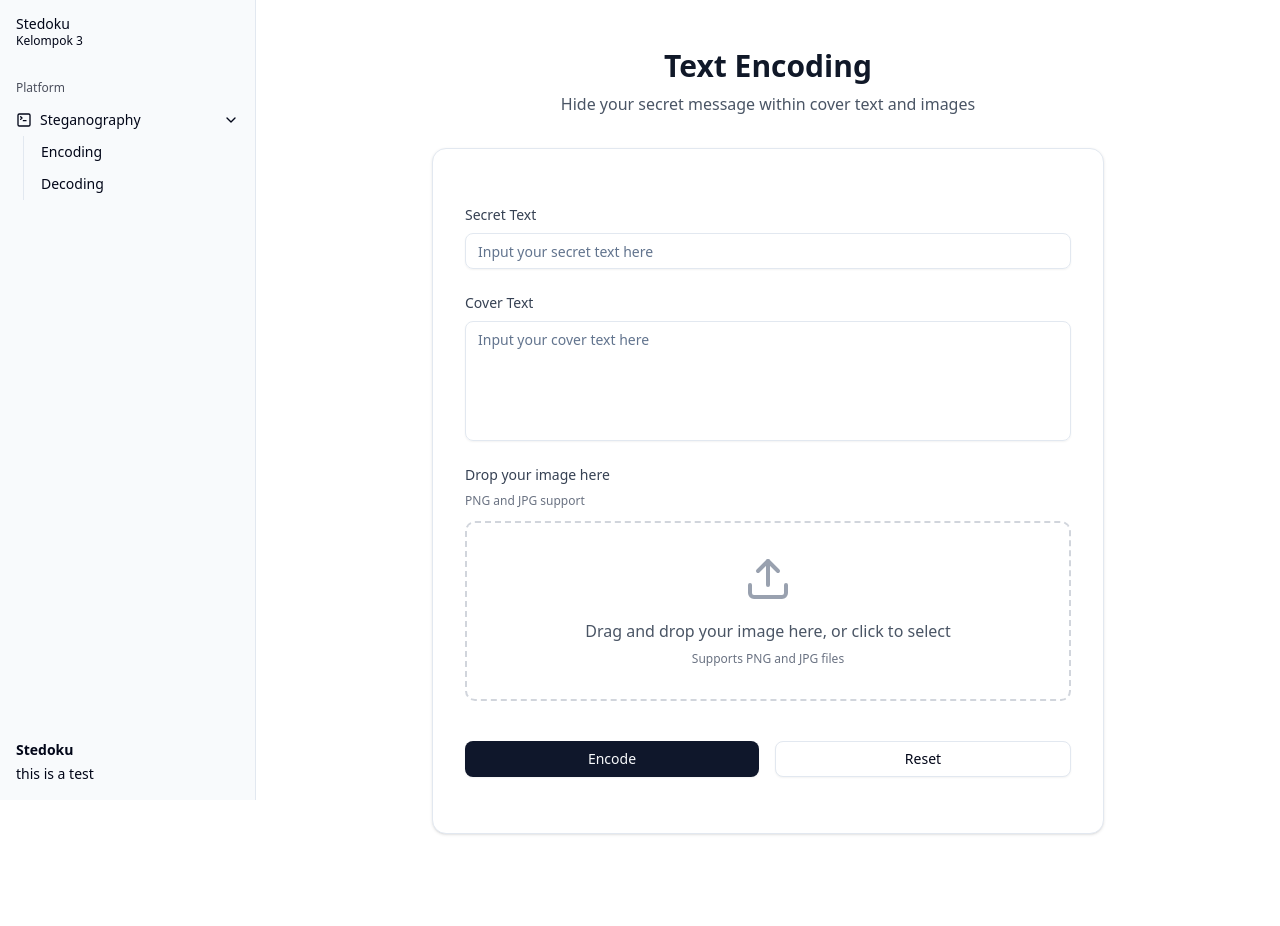
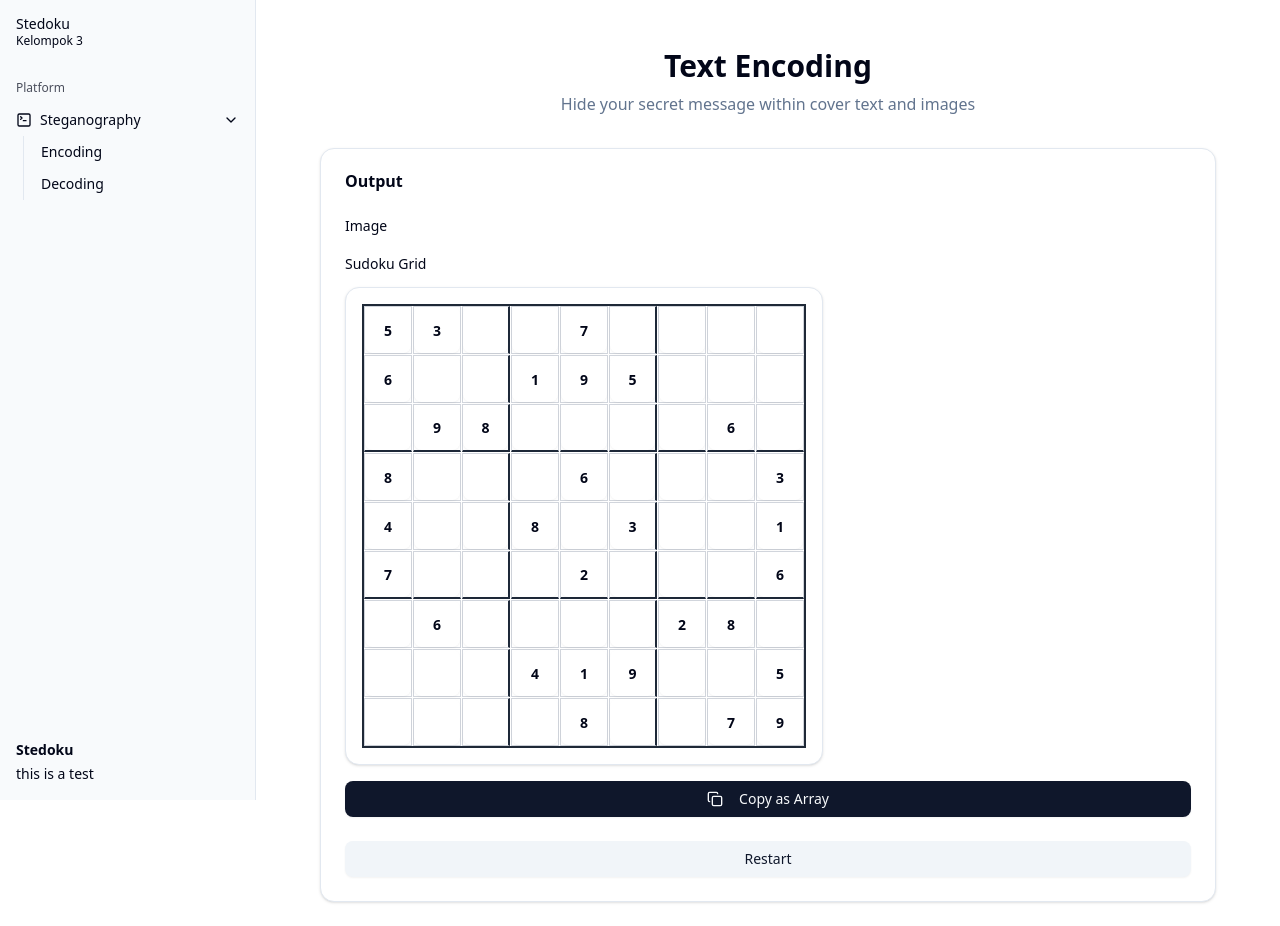
Before and after one commit to severusDude/stedoku, a React (Vite) app: page /encoding in a window 1280 px wide. Both pictures are taken after a click on the button "Encode". Before the commit the page ends 858 px from the top, so only its background shows below. Built offline with nearby package versions, Linux system fonts and the light colour scheme.

Commit message:
feat (encoding): add encoded view

```diff
--- a/src/components/steganography/Encoding.jsx
+++ b/src/components/steganography/Encoding.jsx
@@ -3,8 +3,9 @@ import { Button } from "@/components/ui/button";
 import { Input } from "@/components/ui/input";
 import { Textarea } from "@/components/ui/textarea";
 import { Label } from "@/components/ui/label";
-import { Card, CardContent } from "@/components/ui/card";
-import { Upload, X } from "lucide-react";
+import { Card, CardTitle, CardHeader, CardContent } from "@/components/ui/card";
+import { Upload, X, Download, Copy } from "lucide-react";
+import SudokuGrid from "@/components/ui/sudoku";
 
 function Encoding() {
 	const [secretText, setSecretText] = useState("");
@@ -12,6 +13,9 @@ function Encoding() {
 	const [selectedImage, setSelectedImage] = useState(null);
 	const [imagePreview, setImagePreview] = useState(null);
 	const [isDragOver, setIsDragOver] = useState(false);
+	const [grid, setGrid] = useState([]);
+	const [isEncoded, setIsEncoded] = useState(false);
+	const [encodedImage, setEncodedImage] = useState(null);
 	const fileInputRef = useRef(null);
 
 	const handleImageUpload = (file) => {
@@ -52,6 +56,9 @@ function Encoding() {
 		setCoverText("");
 		setSelectedImage(null);
 		setImagePreview(null);
+		setIsEncoded(false);
+		setEncodedImage(null);
+		setGrid([]);
 		if (fileInputRef.current) {
 			fileInputRef.current.value = "";
 		}
@@ -59,7 +66,42 @@ function Encoding() {
 
 	const handleEncode = () => {
 		// Encoding logic would go here
-		console.log("Encoding with:", { secretText, coverText, selectedImage });
+		// console.log("Encoding with:", { secretText, coverText, selectedImage });
+		// Mock encoded image (using the original image for demo)
+		setEncodedImage(imagePreview);
+
+		// Mock sudoku grid generation
+		const mockGrid = [
+			[5, 3, 0, 0, 7, 0, 0, 0, 0],
+			[6, 0, 0, 1, 9, 5, 0, 0, 0],
+			[0, 9, 8, 0, 0, 0, 0, 6, 0],
+			[8, 0, 0, 0, 6, 0, 0, 0, 3],
+			[4, 0, 0, 8, 0, 3, 0, 0, 1],
+			[7, 0, 0, 0, 2, 0, 0, 0, 6],
+			[0, 6, 0, 0, 0, 0, 2, 8, 0],
+			[0, 0, 0, 4, 1, 9, 0, 0, 5],
+			[0, 0, 0, 0, 8, 0, 0, 7, 9],
+		];
+		setGrid(mockGrid);
+
+		setIsEncoded(true);
+	};
+
+	const handleDownload = () => {
+		// Download functionality
+		console.log("Downloading encoded image");
+	};
+
+	const handleCopyArray = () => {
+		// Copy grid as array to clipboard
+		navigator.clipboard.writeText(JSON.stringify(grid));
+		console.log("Grid copied to clipboard");
+	};
+
+	const handleRestart = () => {
+		setIsEncoded(false);
+		setEncodedImage(null);
+		setGrid([]);
 	};
 
 	const removeImage = () => {
@@ -71,67 +113,59 @@ function Encoding() {
 	};
 
 	return (
-		<div className="min-h-screen">
-			<div className="max-w-2xl mx-auto my-6">
+		<div className="min-h-screen bg-background p-6">
+			<div className="max-w-4xl mx-auto">
 				<div className="text-center mb-8">
-					<h1 className="text-3xl font-bold text-gray-900 mb-2">
-						Text Encoding
-					</h1>
-					<p className="text-gray-600">
+					<h1 className="text-3xl font-bold mb-2">Text Encoding</h1>
+					<p className="text-muted-foreground">
 						Hide your secret message within cover text and images
 					</p>
 				</div>
 
-				<Card className="border-1 backdrop-blur-sm">
-					<CardContent className="p-8 space-y-6">
+				{/* Input Section */}
+				{!isEncoded && (
+					<Card>
+						<CardHeader>
+							<CardTitle>Input</CardTitle>
+						</CardHeader>
+						<CardContent className="space-y-6">
 							{/* Secret Text Input */}
 							<div className="space-y-2">
-							<Label
-								htmlFor="secret-text"
-								className="text-sm font-medium text-gray-700"
-							>
-								Secret Text
-							</Label>
+								<Label htmlFor="secret-text">Secret Text</Label>
 								<Input
 									id="secret-text"
 									type="text"
 									placeholder="Input your secret text here"
 									value={secretText}
 									onChange={(e) => setSecretText(e.target.value)}
-								className="w-full"
 								/>
 							</div>
 
 							{/* Cover Text Textarea */}
 							<div className="space-y-2">
-							<Label
-								htmlFor="cover-text"
-								className="text-sm font-medium text-gray-700"
-							>
-								Cover Text
-							</Label>
+								<Label htmlFor="cover-text">Cover Text</Label>
 								<Textarea
 									id="cover-text"
 									placeholder="Input your cover text here"
 									value={coverText}
 									onChange={(e) => setCoverText(e.target.value)}
-								className="w-full min-h-[120px] resize-none"
+									className="min-h-[120px] resize-none"
 								/>
 							</div>
 
 							{/* Image Upload */}
 							<div className="space-y-2">
-							<Label className="text-sm font-medium text-gray-700">
-								Drop your image here
-							</Label>
-							<p className="text-xs text-gray-500 mb-3">PNG and JPG support</p>
+								<Label>Drop your image here</Label>
+								<p className="text-sm text-muted-foreground">
+									PNG and JPG support
+								</p>
 
 								{imagePreview ? (
 									<div className="relative">
 										<img
 											src={imagePreview}
 											alt="Preview"
-										className="w-full h-48 object-cover rounded-lg border-2 border-gray-200"
+											className="w-full h-48 object-cover rounded-lg border"
 										/>
 										<Button
 											variant="destructive"
@@ -146,19 +180,19 @@ function Encoding() {
 									<div
 										className={`border-2 border-dashed rounded-lg p-8 text-center transition-colors cursor-pointer ${
 											isDragOver
-											? "border-blue-400 bg-blue-50"
-											: "border-gray-300 hover:border-gray-400 hover:bg-gray-50"
+												? "border-primary bg-primary/10"
+												: "border-muted-foreground/25 hover:border-muted-foreground/50"
 										}`}
 										onDrop={handleDrop}
 										onDragOver={handleDragOver}
 										onDragLeave={handleDragLeave}
 										onClick={() => fileInputRef.current?.click()}
 									>
-									<Upload className="h-12 w-12 text-gray-400 mx-auto mb-4" />
-									<p className="text-gray-600 mb-2">
+										<Upload className="h-12 w-12 text-muted-foreground mx-auto mb-4" />
+										<p className="text-muted-foreground mb-2">
 											Drag and drop your image here, or click to select
 										</p>
-									<p className="text-xs text-gray-500">
+										<p className="text-sm text-muted-foreground">
 											Supports PNG and JPG files
 										</p>
 									</div>
@@ -188,6 +222,56 @@ function Encoding() {
 							</div>
 						</CardContent>
 					</Card>
+				)}
+
+				{/* Output Section */}
+				{isEncoded && (
+					<div className="space-y-6">
+						<Card>
+							<CardHeader>
+								<CardTitle>Output</CardTitle>
+							</CardHeader>
+							<CardContent className="space-y-6">
+								{/* Encoded Image */}
+								<div className="space-y-4">
+									<Label>Image</Label>
+									{encodedImage && (
+										<div className="space-y-4">
+											<img
+												src={encodedImage}
+												alt="Encoded"
+												className="w-full h-48 object-cover rounded-lg border"
+											/>
+											<Button onClick={handleDownload} className="w-full">
+												<Download className="h-4 w-4 mr-2" />
+												Download
+											</Button>
+										</div>
+									)}
+								</div>
+
+								{/* Sudoku Grid */}
+								<div className="space-y-4">
+									<Label>Sudoku Grid</Label>
+									<SudokuGrid grid={grid} size={grid.length} />
+									<Button onClick={handleCopyArray} className="w-full">
+										<Copy className="h-4 w-4 mr-2" />
+										Copy as Array
+									</Button>
+								</div>
+
+								{/* Action Button */}
+								<Button
+									variant="secondary"
+									onClick={handleRestart}
+									className="w-full"
+								>
+									Restart
+								</Button>
+							</CardContent>
+						</Card>
+					</div>
+				)}
 			</div>
 		</div>
 	);
```
Lines whose indentation alone changed are shown as unchanged.
